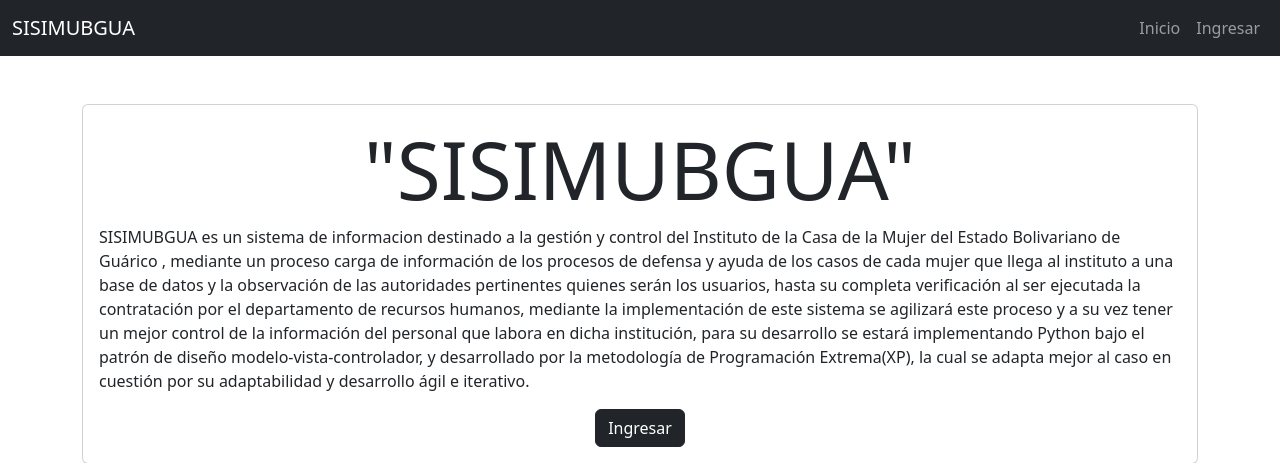
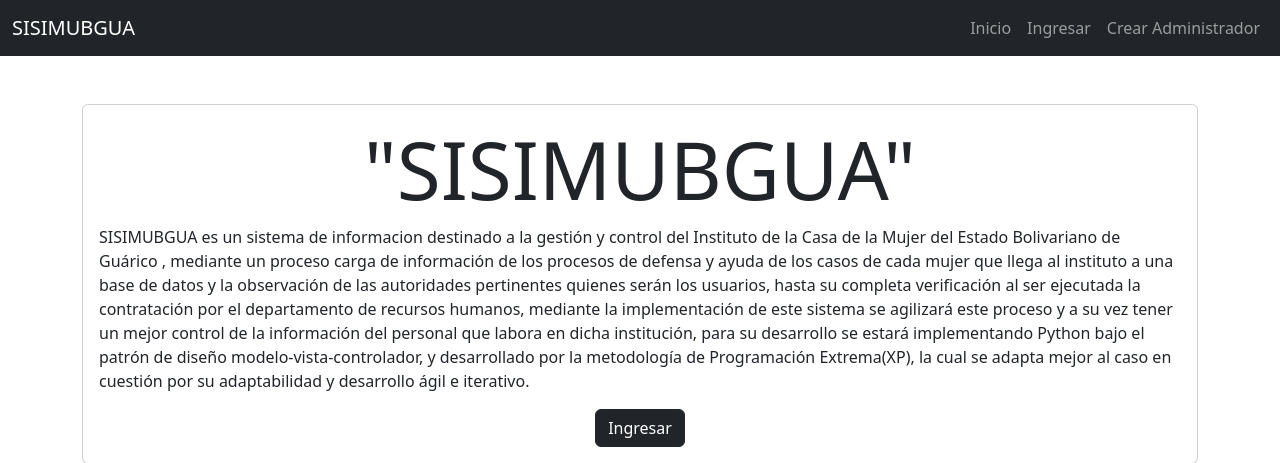
Before and after one commit to ERAF-2407/sys_adm_inmgur, a Django app: page / in a window 1280 px wide. Shown: the top 463 px of the page. Run offline with Django 4.2, Linux system fonts and the light colour scheme.

Commit message:
Update base.html

```diff
--- a/register/templates/base.html
+++ b/register/templates/base.html
@@ -47,6 +47,9 @@
             <li class="nav-item">
               <a class="nav-link" href="/signin">Ingresar</a>
             </li>
+            <li class="nav-item">
+              <a class="nav-link" href="/signup">Crear Administrador</a>
+            </li>
             {% endif %}
           </ul>
         </div>
```
